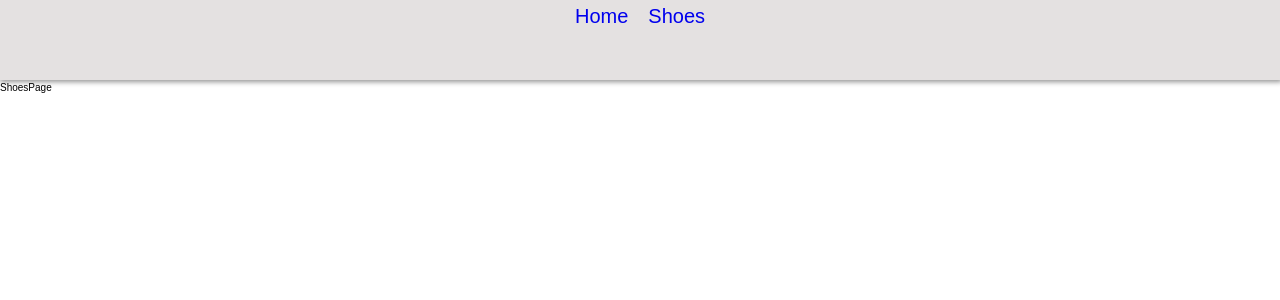
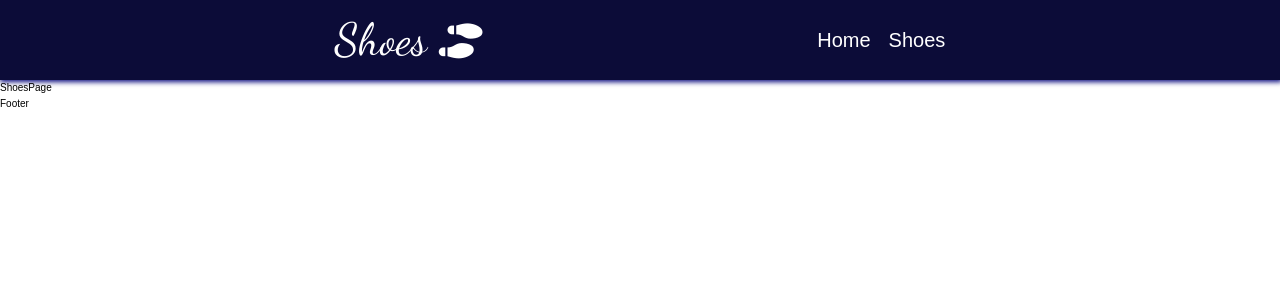
Before and after one commit to DanielYehezkely/shoe-store-react, a React (Vite) app: page /shoes in a window 1280 px wide. Shown: the top 300 px of the page. Built offline with nearby package versions, Linux system fonts and the light colour scheme.

Commit message:
Done with the navbar styling

```diff
--- a/index.html
+++ b/index.html
@@ -8,5 +8,6 @@
   <body>
     <div id="root"></div>
     <script type="module" src="/src/main.jsx"></script>
+    <script src="https://kit.fontawesome.com/ff4fdea354.js" crossorigin="anonymous"></script>
   </body>
 </html>
--- /dev/null
+++ b/src/components/Layout/Footer/Footer.jsx
@@ -0,0 +1,9 @@
+import React from "react";
+
+import './Footer.css'
+
+const Footer = () => {
+  return <div>Footer</div>;
+};
+
+export default Footer;
--- a/src/components/Layout/Layout.jsx
+++ b/src/components/Layout/Layout.jsx
@@ -1,28 +1,19 @@
 import React from "react";
-import { Outlet, NavLink } from "react-router-dom";
+import { Outlet } from "react-router-dom";
 
-import { useAdmin } from "../../context/CheckAdminContext";
 
 import './Layout.css';
+import NavBar from "./NavBar/NavBar";
+import Footer from "./Footer/Footer";
 
 const Layout = () => {
-  const { isAdmin, logout } = useAdmin();
+
 
   return (
     <div>
-      <nav className="nav-bar">
-        <ul>
-          <li><NavLink to="/">Home</NavLink></li>
-          <li><NavLink to="/shoes">Shoes</NavLink></li>
-          {isAdmin && (
-            <>
-              <li><NavLink to="/shoes/add">Add Shoe</NavLink></li>
-              <li><NavLink to="/" onClick={() => logout()}>Log out</NavLink></li>
-            </>
-          )}
-        </ul>
-      </nav>
+      <NavBar/>
       <Outlet />
+      <Footer/>
     </div>
   );
 };
--- /dev/null
+++ b/src/components/Layout/NavBar/NavBar.css
@@ -0,0 +1,35 @@
+.nav-bar {
+  width: 100%;
+  height: 10vh;
+  background-color: rgb(12, 12, 56);
+  box-shadow: 1px 1px 5px 1px rgba(0, 2, 121, 0.966);
+  font-size: 2rem;
+  display: flex;
+  align-items: center;
+  justify-content: space-evenly;
+}
+
+.nav-bar ul {
+
+  display: flex;
+  gap: 1.8rem;
+  justify-content: center;
+  align-items: center;
+
+}
+
+.nav-bar ul li a {
+ text-decoration: none;
+ color: white;
+}
+
+.nav-bar-logo{
+  font-size: 4.5rem;
+  color: white;
+  font-family: 'HeadlineFont', sans-serif;
+  cursor: pointer;
+}
+
+.nav-bar-logo i{
+  font-size: 3.5rem;
+}
--- /dev/null
+++ b/src/components/Layout/NavBar/NavBar.jsx
@@ -0,0 +1,31 @@
+import React from "react";
+
+import { useAdmin } from "../../../context/CheckAdminContext";
+import { NavLink } from "react-router-dom";
+
+import './NavBar.css'
+
+const NavBar = () => {
+
+  const { isAdmin, logout } = useAdmin();
+
+  return (
+     <>
+      <nav className="nav-bar">
+        <div className="nav-bar-logo">Shoes <i class="fa-solid fa-shoe-prints"></i></div>
+        <ul>
+          <li><NavLink to="/">Home</NavLink></li>
+          <li><NavLink to="/shoes">Shoes</NavLink></li>
+          {isAdmin && (
+            <>
+              <li><NavLink to="/shoes/add">Add Shoe</NavLink></li>
+              <li><NavLink to="/" onClick={() => logout()}>Log out</NavLink></li>
+            </>
+          )}
+        </ul>
+      </nav>
+     </>
+  )
+};
+
+export default NavBar;
--- a/src/pages/HomePage/HomePage.jsx
+++ b/src/pages/HomePage/HomePage.jsx
@@ -9,6 +9,7 @@ import { ADMIN } from '../../models/constants';
 import './HomePage.css';
 
 const HomePage = () => {
+
   const { isAdmin, loginAsAdmin } = useAdmin();
   const navigate = useNavigate();
   const [error, setError] = useState(false);
```
Also changed, not shown: src/components/Layout/Footer/Footer.css (added).
